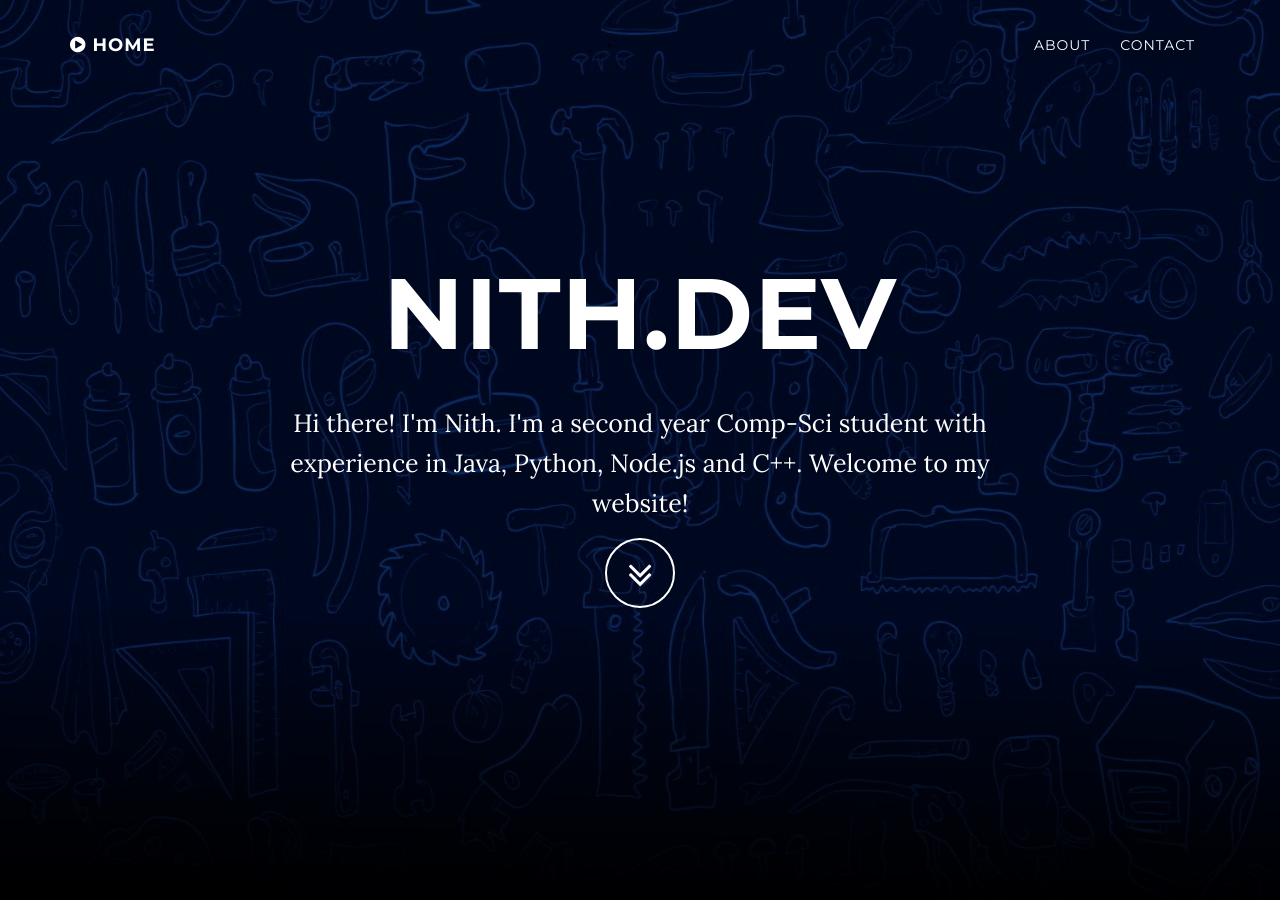
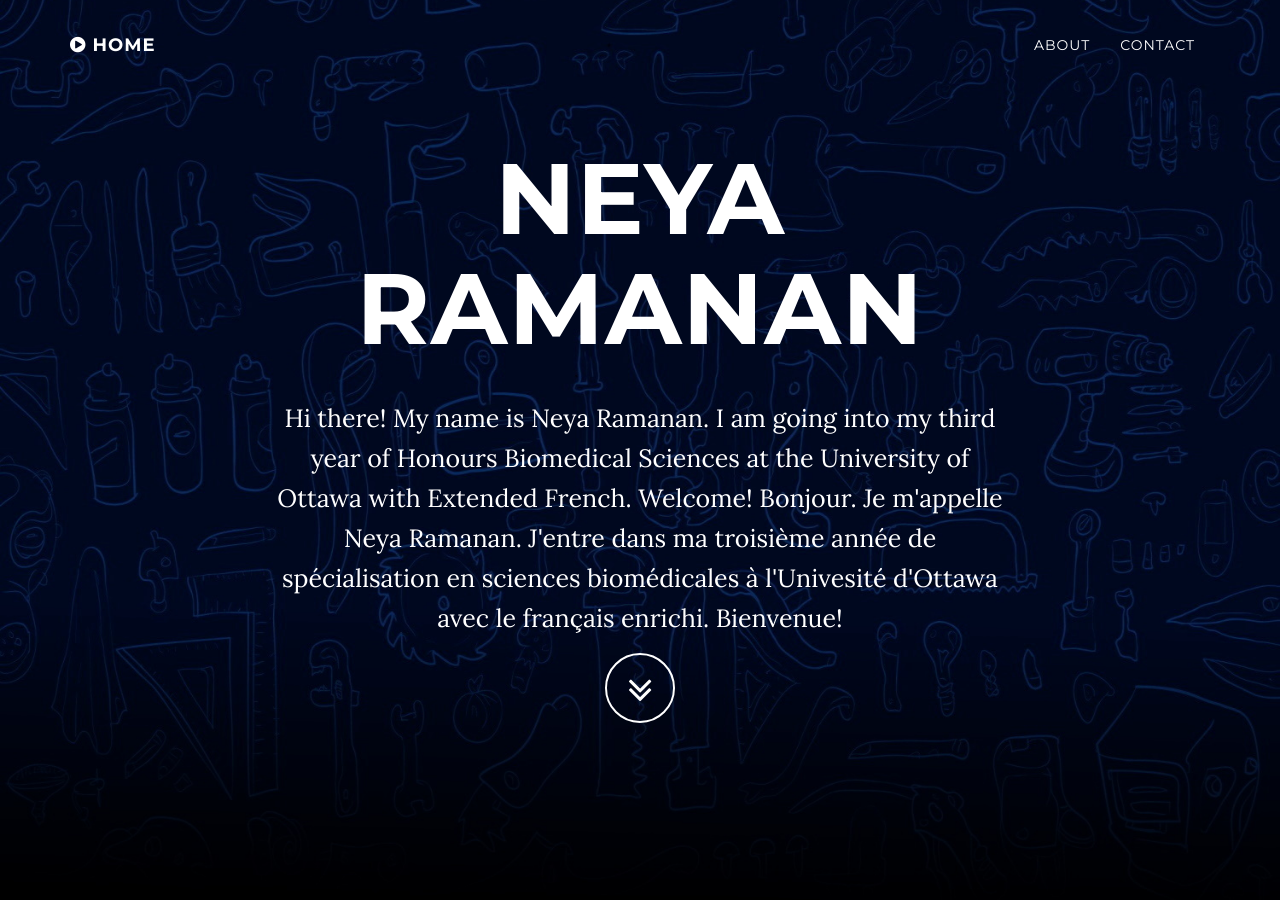
Before and after one commit to nrama080/nrama080.github.io, a Jekyll site: the page built from index.html, in a window 1280 px wide and 900 px high. Built offline with Jekyll 4.4.1, drawn with Linux system fonts in a browser that asks for light colours; some of the changed text lies outside the part shown.

Commit message:
text changes

```diff
--- a/_config.yml
+++ b/_config.yml
@@ -1,8 +1,8 @@
 # Site settings
-title: Nith.dev
-email: email@nith.dev
-url: nith.dev
-description: "Hi there! I'm Nith. I'm a second year Comp-Sci student with experience in Java, Python, Node.js and C++. Welcome to my website!"
+title: Neya Ramanan
+email: nrama080@uottawa.ca
+url: nrama080.github.io
+description: "Hi there! My name is Neya Ramanan. I am going into my third year of Honours Biomedical Sciences at the University of Ottawa with Extended French. Welcome! Bonjour. Je m'appelle Neya Ramanan. J'entre dans ma troisième année de spécialisation en sciences biomédicales à l'Univesité d'Ottawa avec le français enrichi. Bienvenue!"
 
 # Color settings (hex-codes without the leading hash-tag)
 color:
@@ -10,12 +10,12 @@ color:
   links: '#219ab3'
 
 # Footer settings
-footer: Nith.dev
+footer: nrama080.github.io
 
 # Social networks usernames (many more available: google-plus, flickr, dribbble, pinterest, instagram, tumblr, linkedin, etc.)
 social:
-  - title: github
-    url:
+  - title: linkedin
+    url: https://www.linkedin.com/in/neya-ramanan-045186145/
 
 # Build settings
 markdown: kramdown
--- a/_includes/download.html
+++ b/_includes/download.html
@@ -4,7 +4,7 @@
             <div class="container">
                 <div class="col-lg-8 col-lg-offset-2">
                     <h2>Contact</h2>
-                    <p>Checkout my Github! I'll be continously updating it with new projects. Feel free to email me for any inquires.</p>
+                    <p>For a full version of my CV, do not hesitate to contact me.</p>
 
                     <ul class="list-inline banner-social-buttons">
 
```
